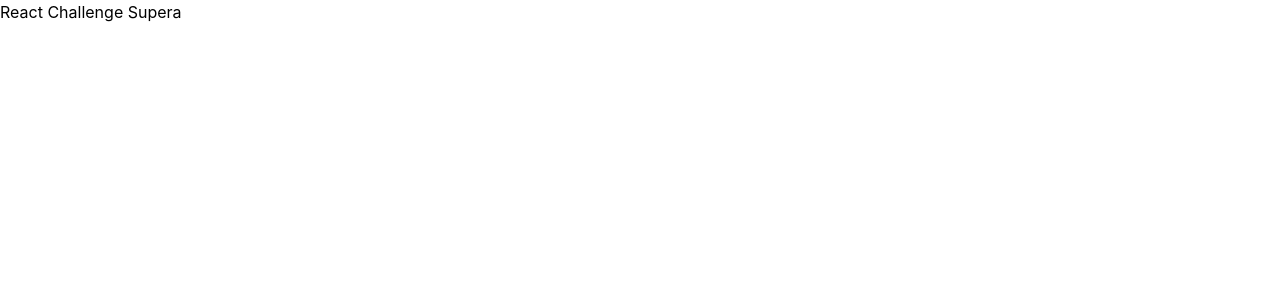
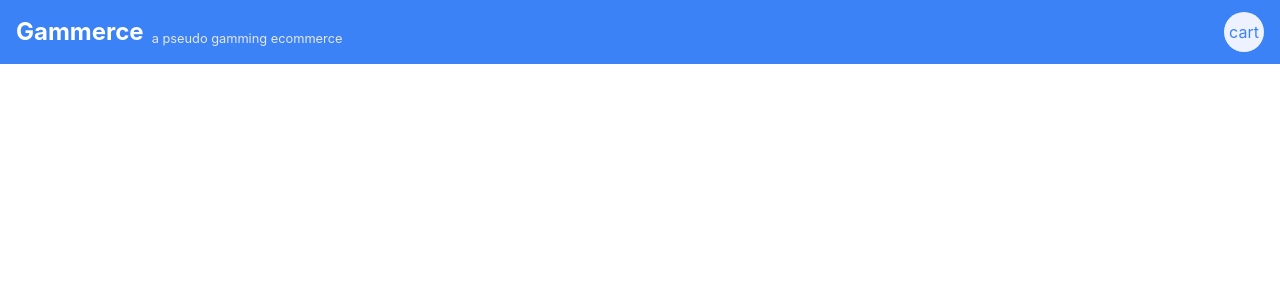
Before and after one commit to gilmar-sales/react-challenge-supera, a React (Create React App) app: page / in a window 1280 px wide. Shown: the top 300 px of the page. Built offline with nearby package versions, Linux system fonts and the light colour scheme.

Commit message:
add navbar component

```diff
--- a/src/App.tsx
+++ b/src/App.tsx
@@ -1,11 +1,14 @@
-import React from 'react';
+import React from 'react'
+
+import NavBar from './components/NavBar'
 
 function App() {
-  return (
-    <div className="App">
-      <h1>React Challenge Supera</h1>
-    </div>
-  );
+	return (
+		<div className='App'>
+			<NavBar />
+			<div className='mt-16'></div>
+		</div>
+	)
 }
 
-export default App;
+export default App
--- /dev/null
+++ b/src/components/NavBar.tsx
@@ -0,0 +1,23 @@
+import React from 'react'
+
+export default function NavBar() {
+	return (
+		<nav
+			className={
+				'fixed top-0 w-full h-16 bg-blue-500 text-white flex items-center justify-between px-4'
+			}
+		>
+			<div className='flex gap-2'>
+				<a href='/' className='text-2xl font-bold hover:text-black'>
+					Gammerce
+				</a>
+				<small className='hidden sm:block self-end text-gray-200 '>
+					a pseudo gamming ecommerce
+				</small>
+			</div>
+			<button className='h-10 w-10 rounded-full bg-indigo-50 text-blue-500 appearance-none focus:outline-none'>
+				cart
+			</button>
+		</nav>
+	)
+}
```
Also changed, not shown: 1 other file (tests, documents, lock files or other folders).
